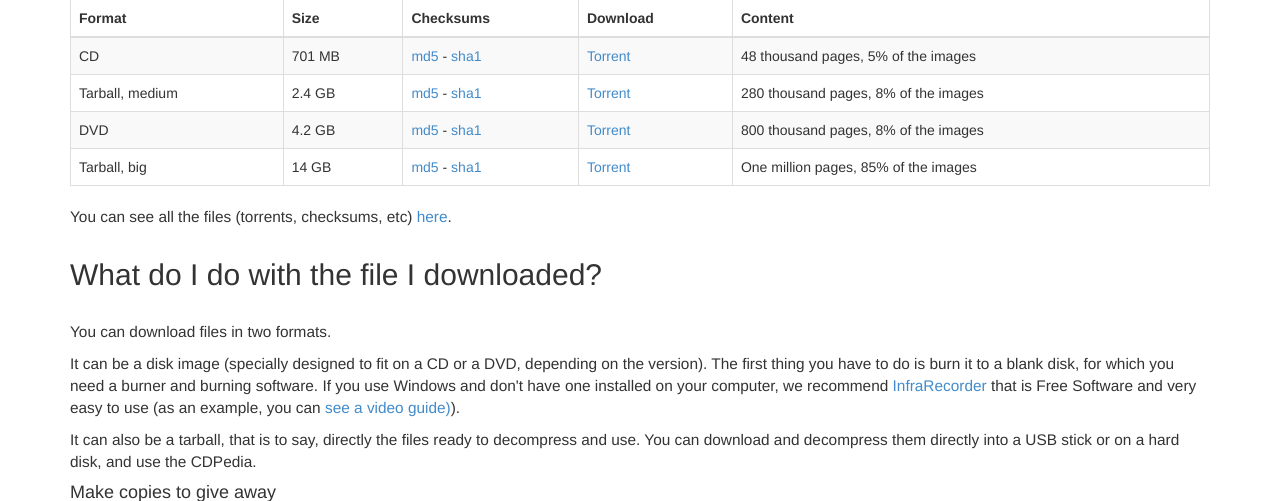
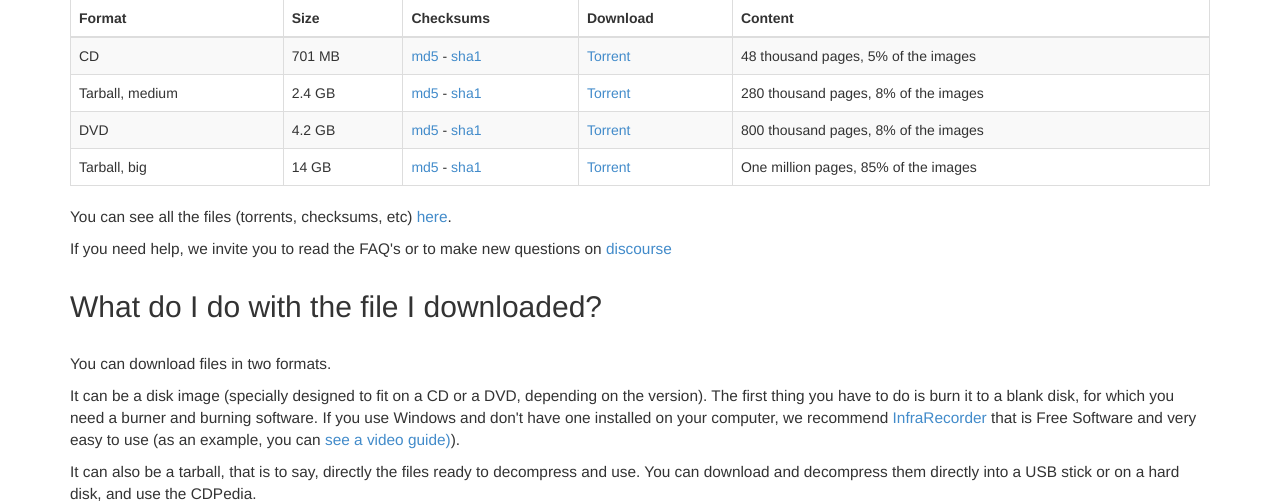
Before and after one commit to PyAr/CDPedia, a Python web app: template web/templates/index_template.en.html in a window 1280 px wide. Shown: the part 629-1130 px from the top of the page. Run offline with Jinja, Linux system fonts and the light colour scheme; the template is opened without the code that fills it, so the values that code supplies are empty; some libraries are stand-ins or nearby versions.

Commit message:
Agregar en los templates de la página pública el link directo al tema de ayuda para Windows en el discoruse e CDPedia

```diff
--- a/web/templates/index_template.en.html
+++ b/web/templates/index_template.en.html
@@ -125,6 +125,7 @@
     </table>
 
     <p>You can see all the files (torrents, checksums, etc) <a href="http://cdpedia.python.org.ar/images/es/current/">here</a>.</p>
+    <p>If you need help, we invite you to read the FAQ's or to make new questions on <a href="https://pyar.discourse.group/t/tenes-problemas-con-cdpedia-en-windows/363">discourse</a></p>
 
   </div>
 
--- a/web/templates/index_template.es.html
+++ b/web/templates/index_template.es.html
@@ -126,6 +126,7 @@
     </table>
 
    <p>Todos los archivos (torrentes, checksums, etc) los podés ver <a href="http://cdpedia.python.org.ar/images/es/current/">acá</a>.</p>
+   <p>Si necesitás ayuda, te invitamos a ver las FAQ's o a hacer nuevas preguntas en el <a href="https://pyar.discourse.group/t/tenes-problemas-con-cdpedia-en-windows/363">discourse</a></p>
 
   </div>
 
```
